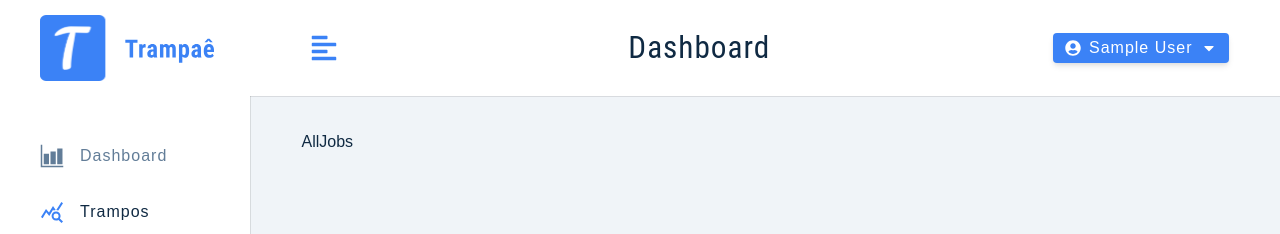
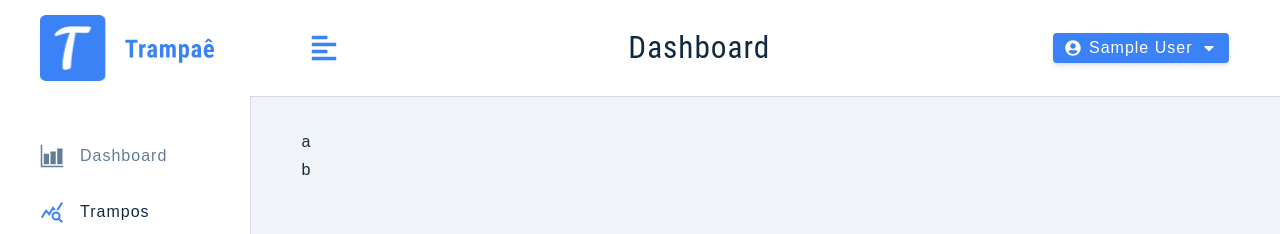
Before and after one commit to Lutefd/Trampae, a React (Create React App) app: page /all-jobs in a window 1280 px wide. Shown: the top 234 px of the page. Built offline with nearby package versions, Linux system fonts and the light colour scheme; sample sign-in values are in the browser's storage.

Commit message:
add all jobs page scaffold

```diff
--- /dev/null
+++ b/src/components/Job.js
@@ -0,0 +1,4 @@
+const Job = () => {
+  return <div>c</div>;
+};
+export default Job;
--- /dev/null
+++ b/src/components/JobsContainer.js
@@ -0,0 +1,4 @@
+const JobsContainer = () => {
+  return <div>b</div>;
+};
+export default JobsContainer;
--- /dev/null
+++ b/src/components/SearchContainer.js
@@ -0,0 +1,4 @@
+const SearchContainer = () => {
+  return <div>a</div>;
+};
+export default SearchContainer;
--- a/src/components/index.js
+++ b/src/components/index.js
@@ -4,4 +4,17 @@
 import SmallSidebar from './SmallSidebar';
 import BigSidebar from './BigSidebar';
 import FormRowSelect from './FormRowSelect';
-export { Logo, FormRow, Navbar, SmallSidebar, BigSidebar, FormRowSelect };
+import Job from './Job';
+import SearchContainer from './SearchContainer';
+import JobsContainer from './JobsContainer';
+export {
+  Logo,
+  FormRow,
+  Navbar,
+  SmallSidebar,
+  BigSidebar,
+  FormRowSelect,
+  Job,
+  SearchContainer,
+  JobsContainer,
+};
--- a/src/pages/dashboard/AllJobs.js
+++ b/src/pages/dashboard/AllJobs.js
@@ -1,4 +1,10 @@
+import { JobsContainer, SearchContainer } from '../../components';
 const AllJobs = () => {
-  return <div>AllJobs</div>;
+  return (
+    <>
+      <SearchContainer />
+      <JobsContainer />
+    </>
+  );
 };
 export default AllJobs;
```
